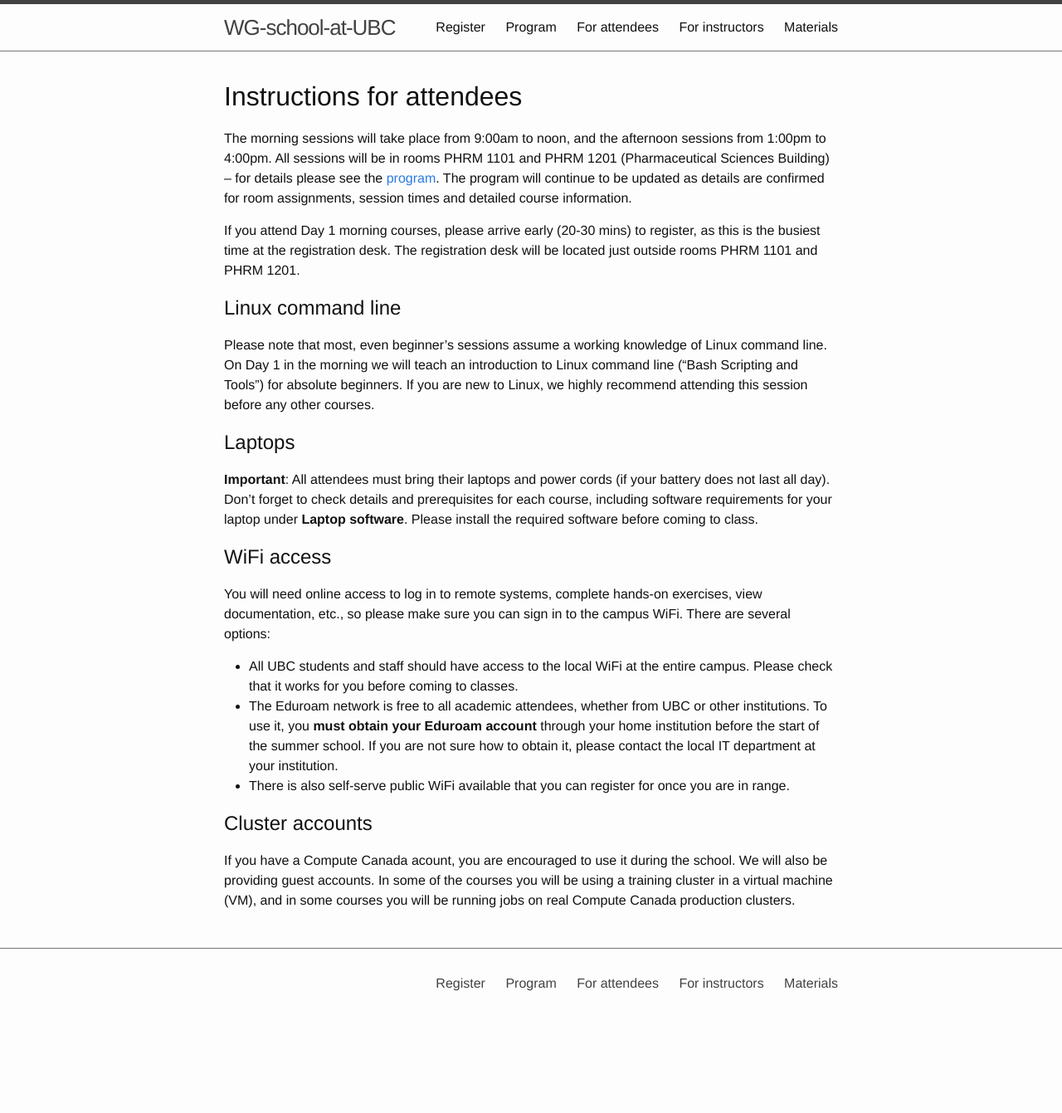
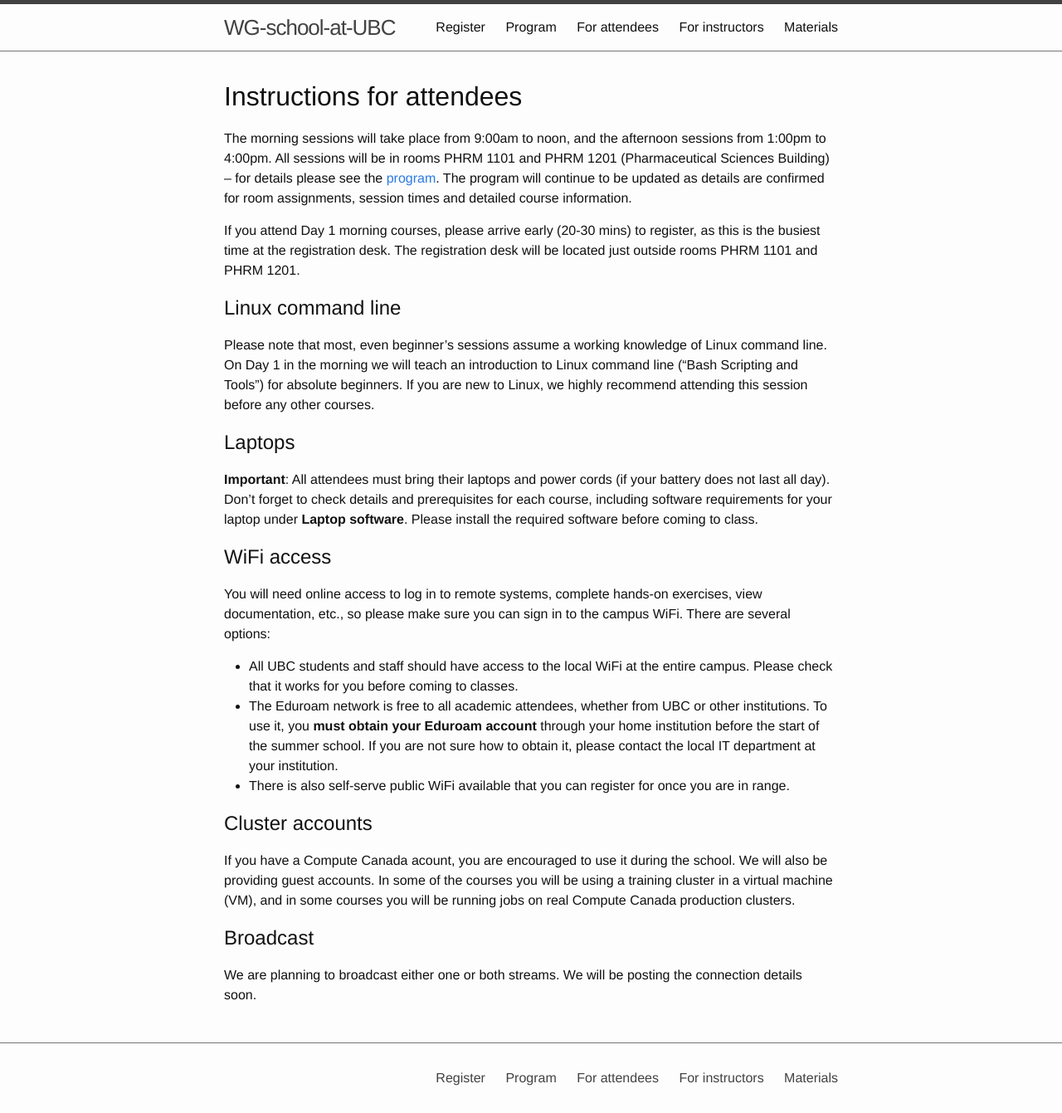
Before and after one commit to WestGrid/ubcSummerSchool2019, a Jekyll site: the page built from 2-forAttendees.md, in a window 1280 px wide. Shown: the whole page at 83% size. Built offline with Jekyll 4.4.1, drawn with Linux system fonts in a browser that asks for light colours; before the commit the page ends 1227 px from its top, so only the background shows below that.

Commit message:
2019-Jun-13 16:42

```diff
--- a/2-forAttendees.md
+++ b/2-forAttendees.md
@@ -46,3 +46,7 @@ etc., so please make sure you can sign in to the campus WiFi. There are several
 If you have a Compute Canada acount, you are encouraged to use it during the school. We will also be
 providing guest accounts. In some of the courses you will be using a training cluster in a virtual
 machine (VM), and in some courses you will be running jobs on real Compute Canada production clusters.
+
+## Broadcast
+
+We are planning to broadcast either one or both streams. We will be posting the connection details soon.
```
Also changed, not shown: 1-program.md (+0 -1 lines).
